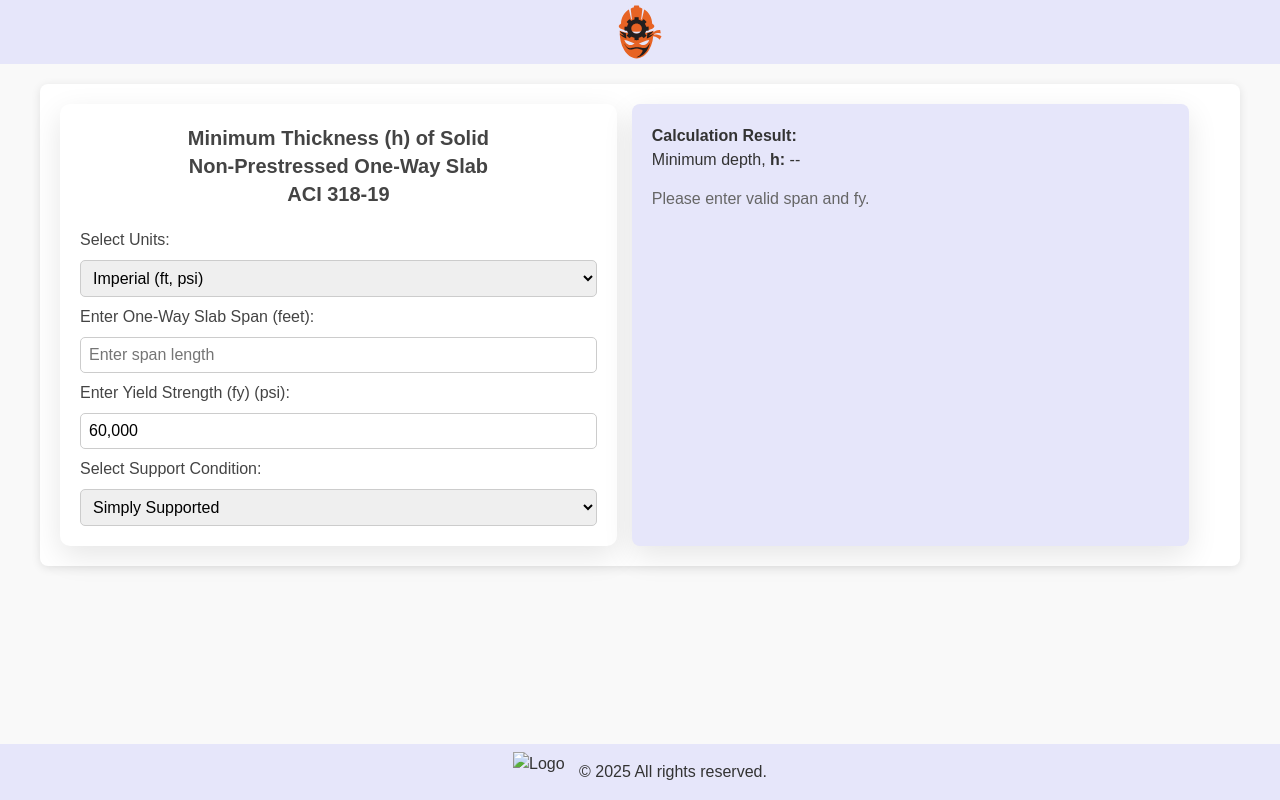
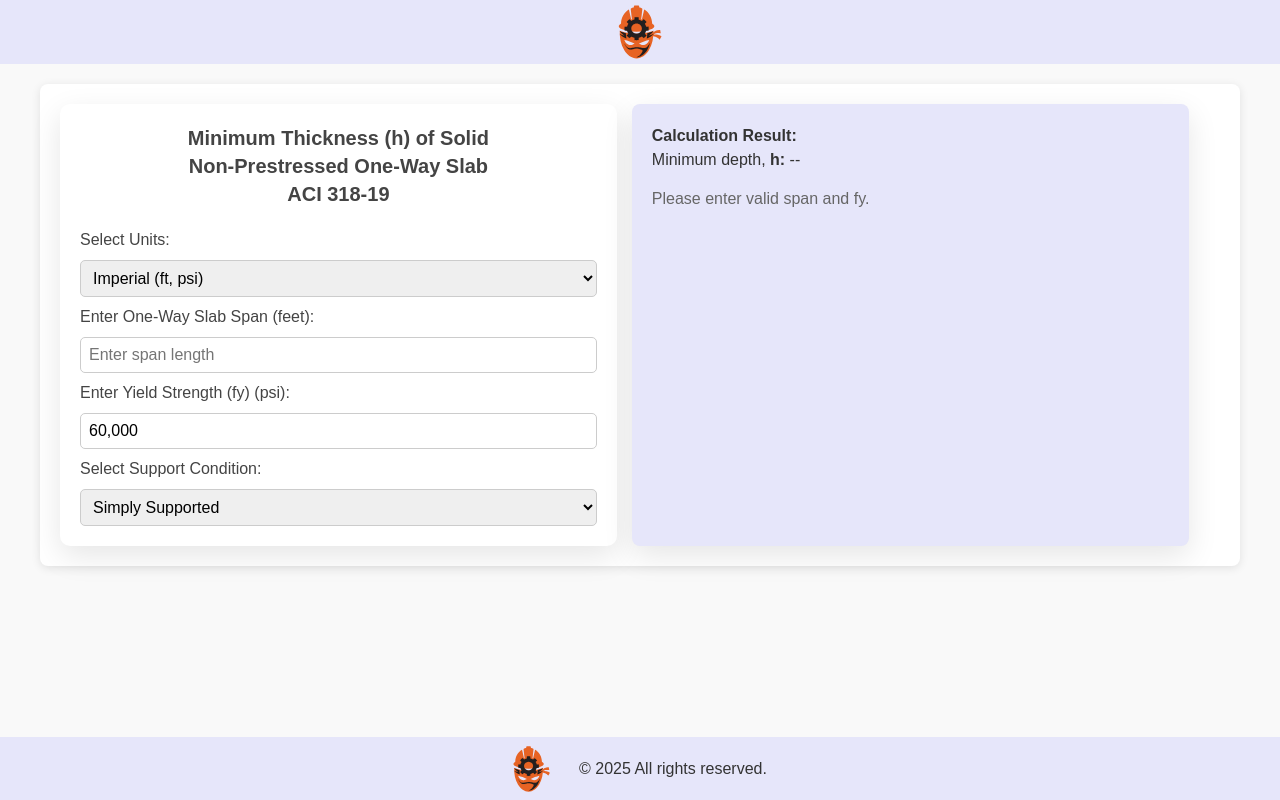
Before and after one commit to rodranchez/minimum-h-1-way-slab-aci318-19, a plain HTML site: page index.html in a window 1280 px wide. Drawn offline with nearby package versions, Linux system fonts and the light colour scheme; files whose address does not match are found by name.

Commit message:
fixed logo link

```diff
--- a/index.html
+++ b/index.html
@@ -31,7 +31,7 @@
 <body>
     <main>
         <header class="navbar" role="banner">
-            <img src="file:///C:/Users/Rod/Desktop/CivilEngineeringNotes/images/celogo.svg" alt="Logo" class="logo">
+            <img src="images/celogo.svg" alt="Logo" class="logo">
         </header>
         <div class="container">
             <div class="form-container">
@@ -70,7 +70,7 @@
     <footer>
         <div class="footer-content">
             <div class="logo">
-                <img src="file:///C:/Users/Rod/Desktop/CivilEngineeringNotes/images/cenoteslogo.png" alt="Logo">
+                <img src="images/celogo.svg" alt="Logo">
             </div>
             <span>© 2025 All rights reserved.</span>
         </div>
```
